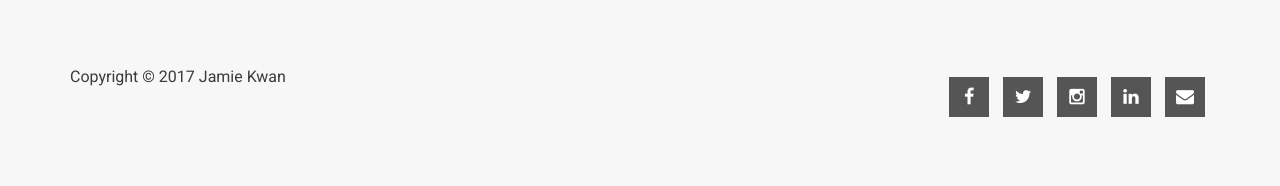
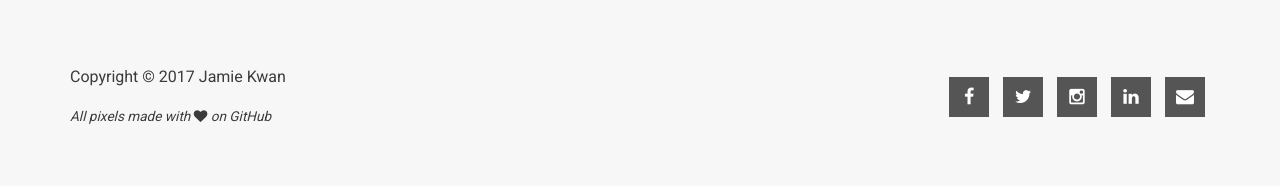
Before and after one commit to jmk91/jamiemkwan, a Jekyll site: the page profile.html, which Jekyll copies as it is, in a window 1280 px wide. Shown: the part 1293-1479 px from the top of the page. Built offline with Jekyll 4.4.1, drawn with Linux system fonts in a browser that asks for light colours; nearby versions of some CDN libraries.

Commit message:
edit footer

```diff
--- a/profile.html
+++ b/profile.html
@@ -128,6 +128,7 @@
                     <div class="col-md-6 col-xl-6">
                         <div class="copyright">
                             <p>Copyright &copy; 2017 <a href="http://creativecommons.org/licenses/by-nc-nd/3.0/">Jamie Kwan</a></p>
+                            <p class="footer-github">All pixels made with <i class="fa fa-heart" aria-hidden="true"></i> on <a href="https://github.com/jamiekwan/jamiekwan.github.io" target="_blank">GitHub</a></p>
                         </div>
                     </div>
                     <div class="col-md-6 col-xl-6 text-right">
```
